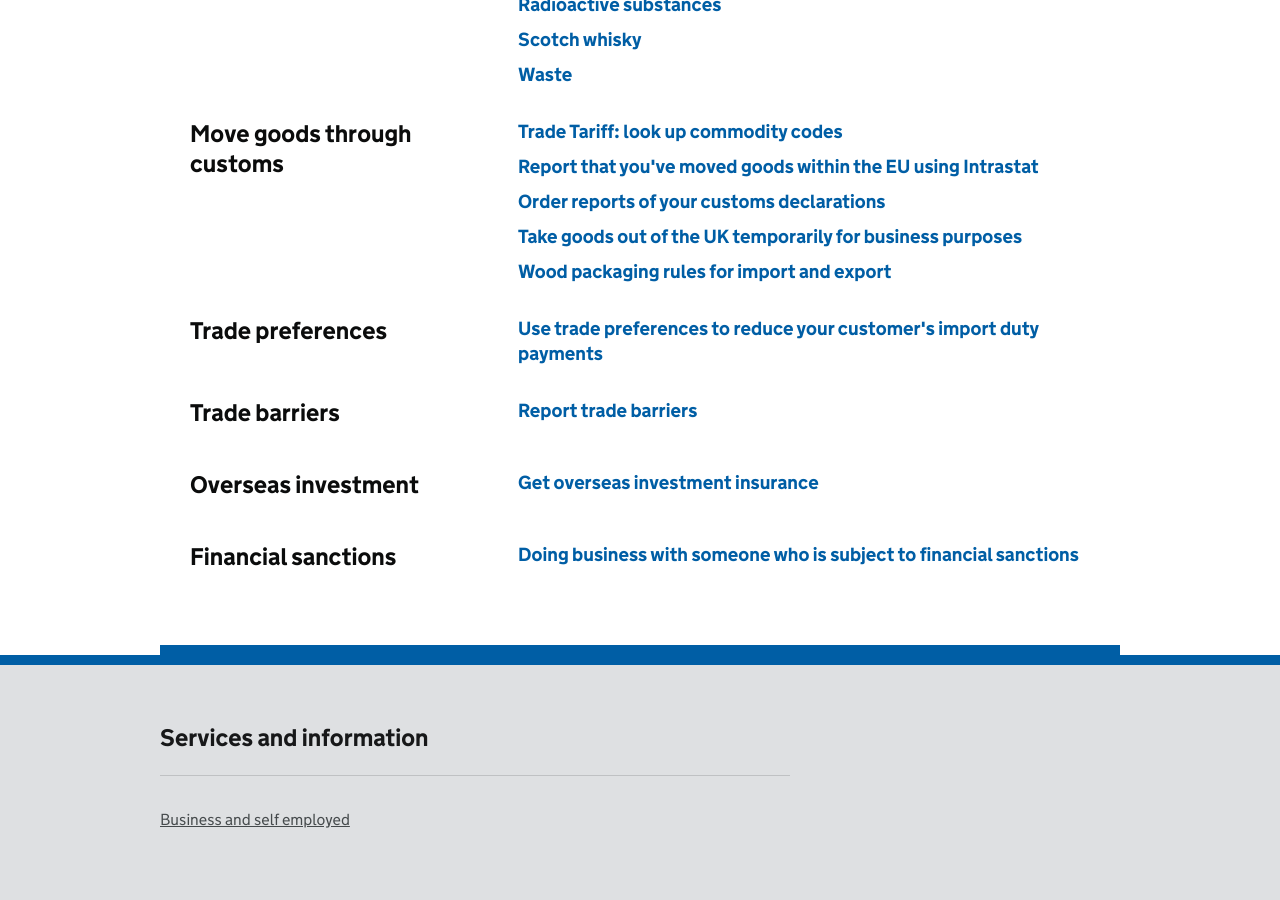
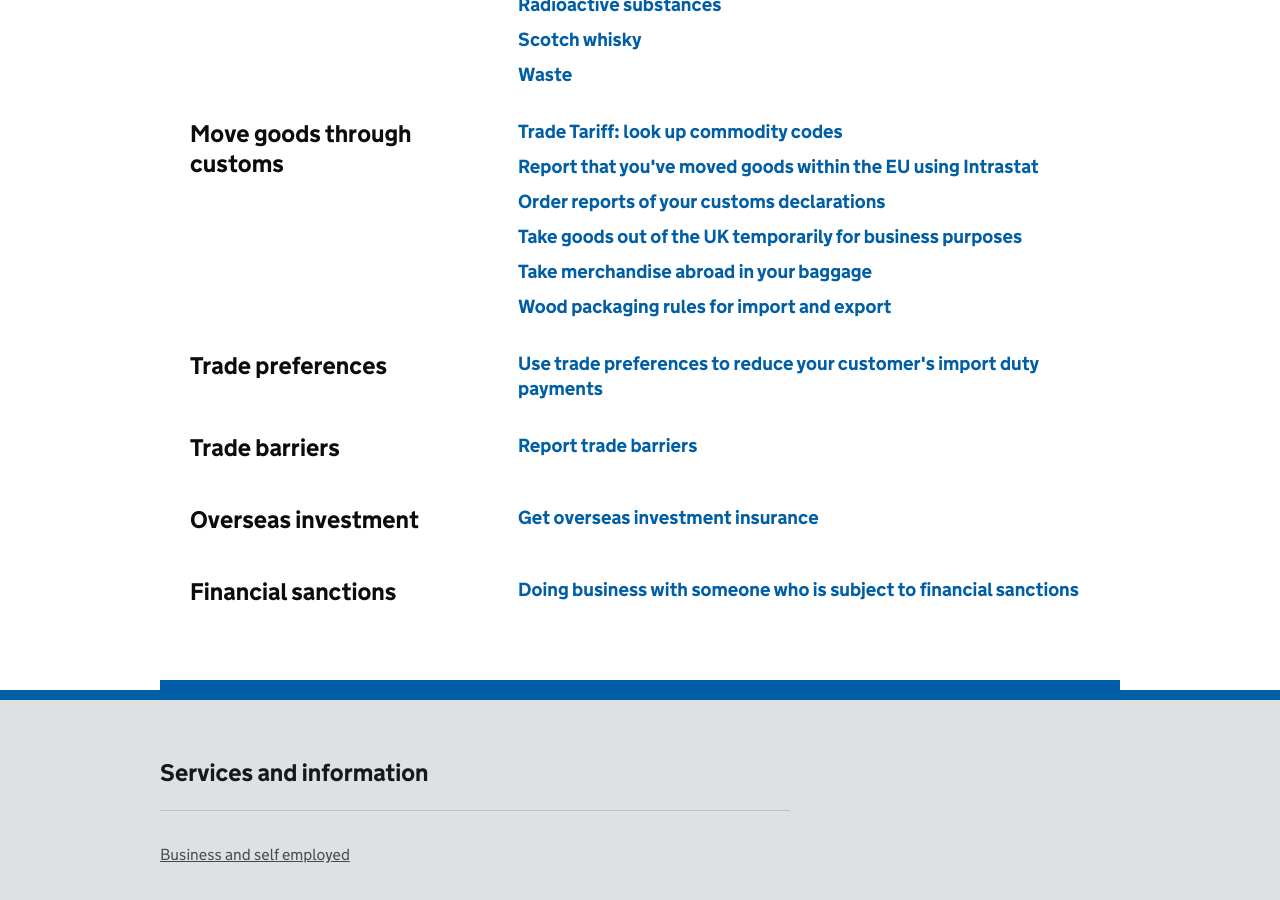
Before and after one commit to alphagov/govuk-import-export-prototype, a Jekyll site: the page built from topic/business-and-self-employed/exporting-and-doing-business-abroad.html, in a window 1280 px wide and 900 px high, scrolled down 1351 px. Built offline with Jekyll 4.4.1, drawn with Linux system fonts in a browser that asks for light colours.

Commit message:
Update exporting-and-doing-business-abroad.html

```diff
--- a/topic/business-and-self-employed/exporting-and-doing-business-abroad.html
+++ b/topic/business-and-self-employed/exporting-and-doing-business-abroad.html
@@ -76,6 +76,8 @@ index_lists:
        url: '/order-customs-declaration-reports.html'
      - name: Take goods out of the UK temporarily for business purposes
        url: '/guide/take-goods-out-uk-temporarily-for-business/overview.html'
+     - name: Take merchandise abroad in your baggage
+       url: '/take-merchandise-in-baggage.html'
      - name: Wood packaging rules for import and export
        url: '/guidance/wood-packaging-requirements.html'
 
```
